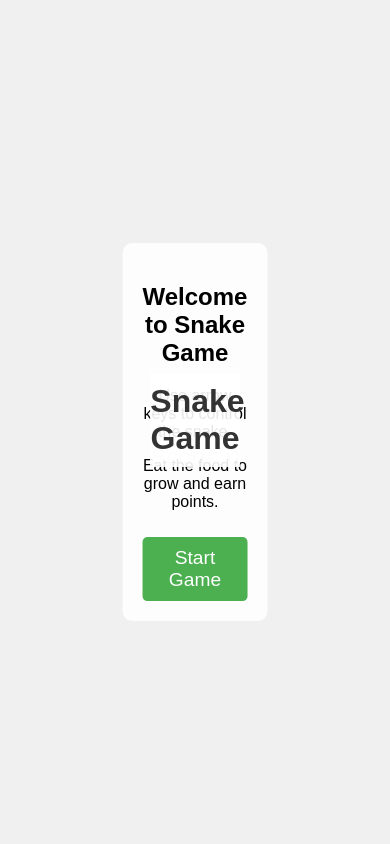
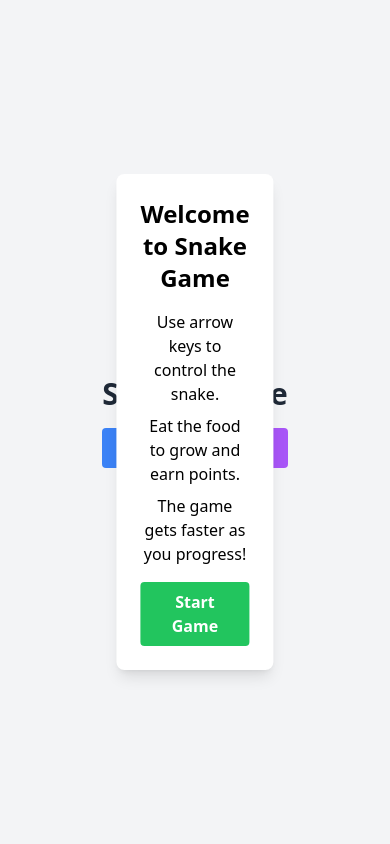
Before and after one commit to arindam89/js-snake-game, a Flask app: page / in a window 390 px wide. Run offline with Flask 3, Linux system fonts and the light colour scheme; some libraries are stand-ins or nearby versions.

Commit message:
Agent query: Can you confirm if the Snake game UI has been updated with Tailwind CSS, including responsive design and animations for score and level updates?

```diff
--- a/static/css/style.css
+++ b/static/css/style.css
@@ -1,73 +1 @@
-body {
-    font-family: Arial, sans-serif;
-    display: flex;
-    justify-content: center;
-    align-items: center;
-    height: 100vh;
-    margin: 0;
-    background-color: #f0f0f0;
-}
-
-.game-container {
-    text-align: center;
-    position: relative;
-    padding-top: 60px; /* Add padding to create space for the title */
-}
-
-h1 {
-    color: #333;
-    position: absolute;
-    top: 0;
-    left: 0;
-    right: 0;
-    margin: 0;
-    padding: 10px 0;
-    background-color: rgba(255, 255, 255, 0.9);
-    z-index: 10; /* Ensure the title is above other elements */
-}
-
-canvas {
-    border: 2px solid #333;
-    max-width: 100%;
-    max-height: 80vh;
-}
-
-#score {
-    font-size: 1.5em;
-    margin-top: 10px;
-}
-
-.screen {
-    position: absolute;
-    top: 60%; /* Move the screen down to avoid overlapping with the title */
-    left: 50%;
-    transform: translate(-50%, -50%);
-    background-color: rgba(255, 255, 255, 0.9);
-    padding: 20px;
-    border-radius: 10px;
-    text-align: center;
-    display: none;
-    z-index: 5; /* Ensure the screen is above the canvas but below the title */
-}
-
-button {
-    font-size: 1.2em;
-    padding: 10px 20px;
-    margin-top: 10px;
-    cursor: pointer;
-    background-color: #4CAF50;
-    color: white;
-    border: none;
-    border-radius: 5px;
-}
-
-button:hover {
-    background-color: #45a049;
-}
-
-@media (max-width: 600px) {
-    canvas {
-        width: 100%;
-        height: auto;
-    }
-}
+/* Custom styles can be added here if needed */
--- a/static/js/game.js
+++ b/static/js/game.js
@@ -12,12 +12,16 @@ let dx = 0;
 let dy = 0;
 let score = 0;
 let gameRunning = false;
+let level = 1;
+let speed = 100;
 
 const startScreen = document.getElementById('start-screen');
 const gameOverScreen = document.getElementById('game-over-screen');
 const startButton = document.getElementById('start-button');
 const restartButton = document.getElementById('restart-button');
 const finalScoreSpan = document.getElementById('final-score');
+const levelDisplay = document.getElementById('level');
+const scoreDisplay = document.getElementById('score');
 
 startButton.addEventListener('click', startGame);
 restartButton.addEventListener('click', startGame);
@@ -27,11 +31,15 @@ function startGame() {
     dx = 0;
     dy = 0;
     score = 0;
+    level = 1;
+    speed = 100;
     generateFood();
     gameRunning = true;
-    startScreen.style.display = 'none';
-    gameOverScreen.style.display = 'none';
-    canvas.style.display = 'block';
+    startScreen.classList.add('hidden');
+    gameOverScreen.classList.add('hidden');
+    canvas.classList.remove('hidden');
+    updateScore();
+    updateLevel();
     gameLoop();
 }
 
@@ -43,9 +51,8 @@ function gameLoop() {
         drawSnake();
         drawFood();
         checkCollision();
-        updateScore();
         gameLoop();
-    }, 100);
+    }, speed);
 }
 
 function clearCanvas() {
@@ -59,7 +66,13 @@ function moveSnake() {
 
     if (head.x === food.x && head.y === food.y) {
         score++;
+        updateScore();
         generateFood();
+        if (score % 5 === 0) {
+            level++;
+            updateLevel();
+            speed = Math.max(50, speed - 10);
+        }
     } else {
         snake.pop();
     }
@@ -104,7 +117,6 @@ function generateFood() {
         x: Math.floor(Math.random() * tileCount),
         y: Math.floor(Math.random() * tileCount)
     };
-    // Ensure food doesn't spawn on the snake
     while (snake.some(segment => segment.x === food.x && segment.y === food.y)) {
         food = {
             x: Math.floor(Math.random() * tileCount),
@@ -130,12 +142,20 @@ function checkCollision() {
 function gameOver() {
     gameRunning = false;
     finalScoreSpan.textContent = score;
-    gameOverScreen.style.display = 'block';
-    canvas.style.display = 'none';
+    gameOverScreen.classList.remove('hidden');
+    canvas.classList.add('hidden');
 }
 
 function updateScore() {
-    document.getElementById('score').textContent = `Score: ${score}`;
+    scoreDisplay.textContent = `Score: ${score}`;
+    scoreDisplay.classList.add('animate-pulse');
+    setTimeout(() => scoreDisplay.classList.remove('animate-pulse'), 300);
+}
+
+function updateLevel() {
+    levelDisplay.textContent = `Level: ${level}`;
+    levelDisplay.classList.add('animate-pulse');
+    setTimeout(() => levelDisplay.classList.remove('animate-pulse'), 300);
 }
 
 document.addEventListener('keydown', (e) => {
@@ -169,5 +189,5 @@ document.addEventListener('keydown', (e) => {
 });
 
 // Show start screen initially
-startScreen.style.display = 'block';
-canvas.style.display = 'none';
+startScreen.classList.remove('hidden');
+canvas.classList.add('hidden');
--- a/templates/index.html
+++ b/templates/index.html
@@ -4,23 +4,27 @@
     <meta charset="UTF-8">
     <meta name="viewport" content="width=device-width, initial-scale=1.0">
     <title>Snake Game</title>
-    <link rel="stylesheet" href="{{ url_for('static', filename='css/style.css') }}">
+    <script src="https://cdn.tailwindcss.com"></script>
 </head>
-<body>
-    <div class="game-container">
-        <h1>Snake Game</h1>
-        <div id="start-screen" class="screen">
-            <h2>Welcome to Snake Game</h2>
-            <p>Use arrow keys to control the snake.</p>
-            <p>Eat the food to grow and earn points.</p>
-            <button id="start-button">Start Game</button>
+<body class="bg-gray-100 flex items-center justify-center min-h-screen">
+    <div class="game-container text-center relative">
+        <h1 class="text-3xl font-bold mb-4 text-gray-800">Snake Game</h1>
+        <div id="start-screen" class="screen bg-white p-6 rounded-lg shadow-lg absolute top-1/2 left-1/2 transform -translate-x-1/2 -translate-y-1/2 z-10">
+            <h2 class="text-2xl font-semibold mb-4">Welcome to Snake Game</h2>
+            <p class="mb-2">Use arrow keys to control the snake.</p>
+            <p class="mb-2">Eat the food to grow and earn points.</p>
+            <p class="mb-4">The game gets faster as you progress!</p>
+            <button id="start-button" class="bg-green-500 hover:bg-green-600 text-white font-bold py-2 px-4 rounded transition duration-300">Start Game</button>
         </div>
-        <canvas id="gameCanvas" width="400" height="400"></canvas>
-        <div id="score">Score: 0</div>
-        <div id="game-over-screen" class="screen">
-            <h2>Game Over</h2>
-            <p>Your score: <span id="final-score"></span></p>
-            <button id="restart-button">Restart Game</button>
+        <canvas id="gameCanvas" width="400" height="400" class="border-4 border-gray-800 rounded-lg"></canvas>
+        <div id="game-info" class="flex justify-between mt-4">
+            <div id="score" class="bg-blue-500 text-white px-4 py-2 rounded">Score: 0</div>
+            <div id="level" class="bg-purple-500 text-white px-4 py-2 rounded">Level: 1</div>
+        </div>
+        <div id="game-over-screen" class="screen bg-white p-6 rounded-lg shadow-lg absolute top-1/2 left-1/2 transform -translate-x-1/2 -translate-y-1/2 z-10 hidden">
+            <h2 class="text-2xl font-semibold mb-4">Game Over</h2>
+            <p class="mb-4">Your score: <span id="final-score" class="font-bold"></span></p>
+            <button id="restart-button" class="bg-red-500 hover:bg-red-600 text-white font-bold py-2 px-4 rounded transition duration-300">Restart Game</button>
         </div>
     </div>
     <script src="{{ url_for('static', filename='js/game.js') }}"></script>
```
